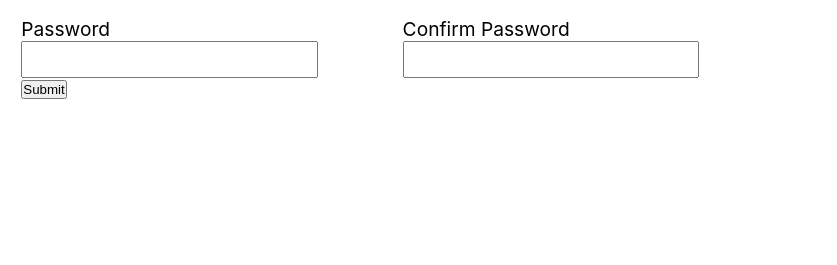
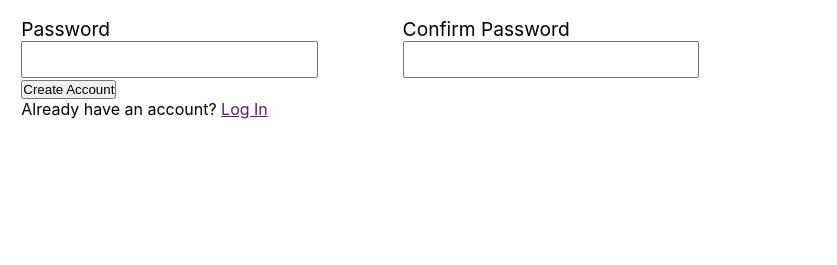
Before and after one commit to hassanbaryal/sign-up-form, a plain HTML site: page index.html in a window 1280 px wide. Shown: the part 535-800 px from the top of the page, 443-1280 px from the left. Drawn offline with Linux system fonts and the light colour scheme.

Commit message:
Modified submit btn and added link to log in page

```diff
--- a/index.html
+++ b/index.html
@@ -66,7 +66,9 @@
                     </div>
                 </div>
 
-                <button class="submit-btn" type="submit">Submit</button>
+                <button class="submit-btn" type="submit">Create Account</button>
+
+                <p>Already have an account? <a href="">Log In</a></p>
             </form>
 
 
```
